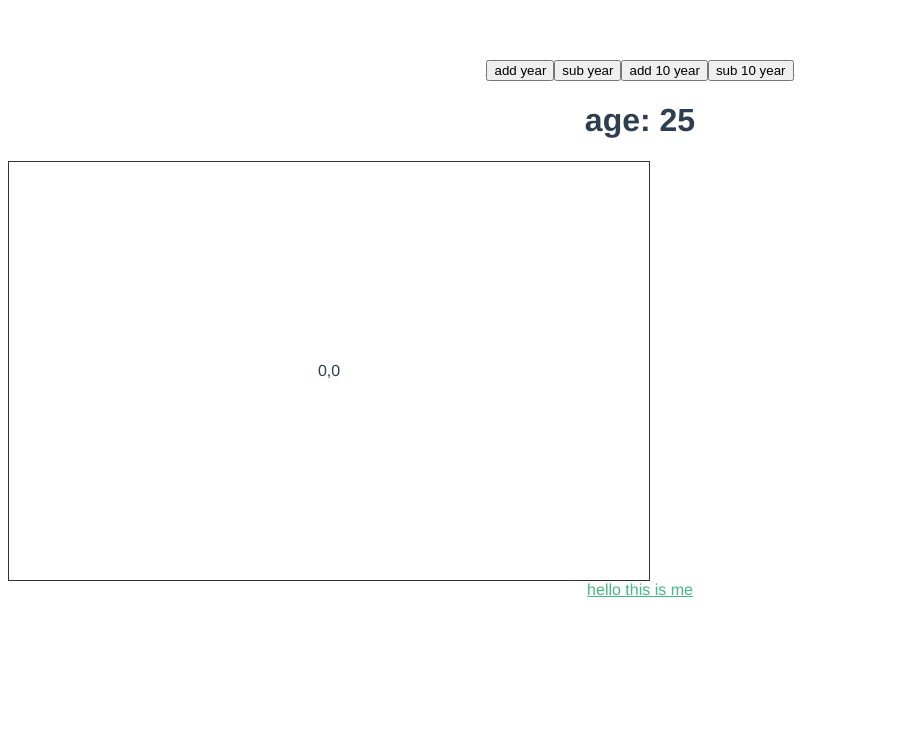
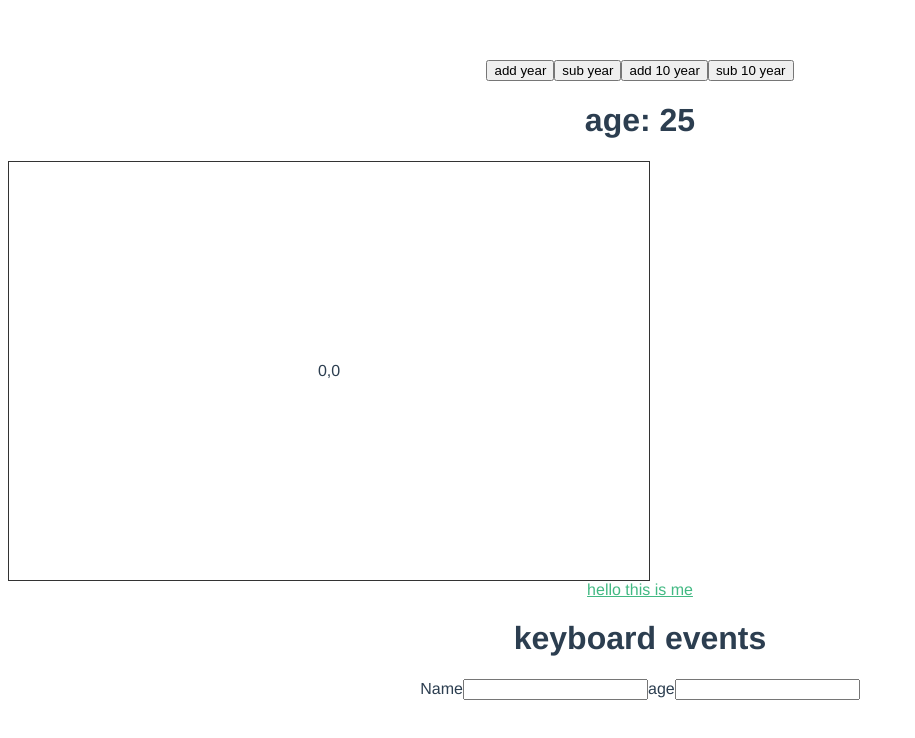
Before and after one commit to ganeshswio/Vue-Practice, a Vue app: page / in a window 1280 px wide. Shown: the top 738 px of the page, without its empty margins (0-915 px from the left). Built offline with nearby package versions, Linux system fonts and the light colour scheme.

Commit message:
keyboard events

```diff
--- a/src/components/HelloWorld.vue
+++ b/src/components/HelloWorld.vue
@@ -10,9 +10,19 @@
 <div class="canvas" v-on:mousemove="updateXY">{{x}},{{y}}
 
 </div>
+<!-- event modifiers -->
 
 <div>
   <a v-on:click="click" href="https://google.com">hello this is me</a>
+</div>
+
+<!-- keyboard events -->
+<div>
+  <h1>keyboard events</h1>
+  <label for="Name">Name</label>
+  <input type="text" v-on:keyup.enter="logName">
+  <label for="">age</label>
+  <input type="text" v-on:keyup.enter="logAge">
 </div>
 
 
@@ -46,6 +56,12 @@ export default {
    },
    click(){
      alert('u clicked me');
+   },
+   logName(){
+     console.log("you entered the name");
+   },
+   logAge(){
+       console.log("you entered the age");
    }
 
  },
```
